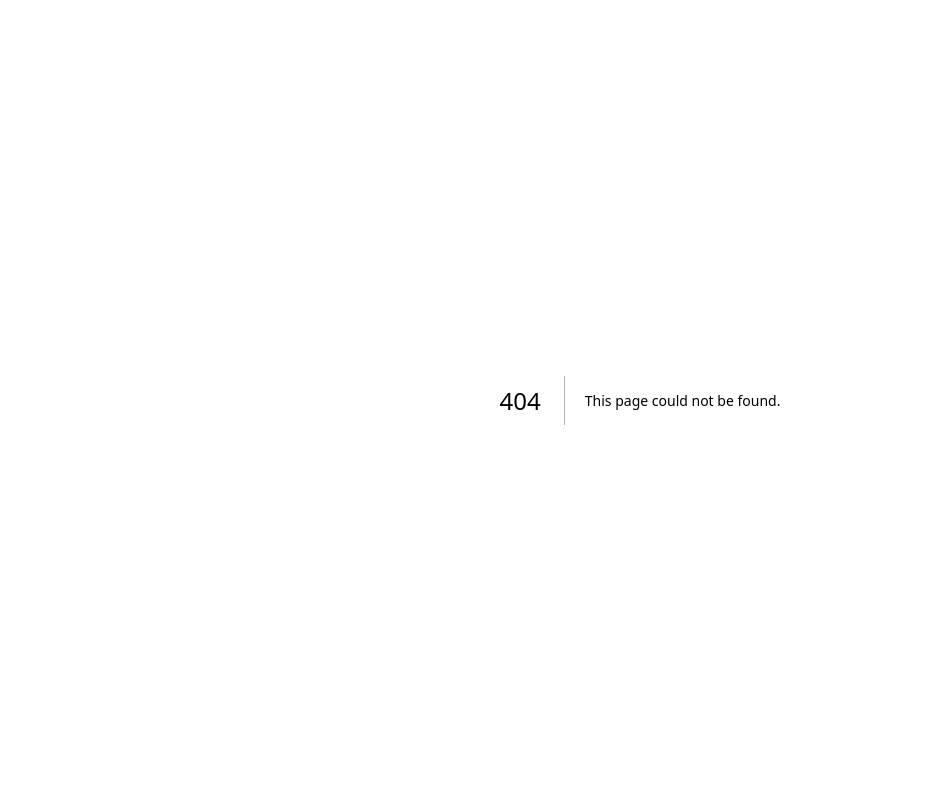
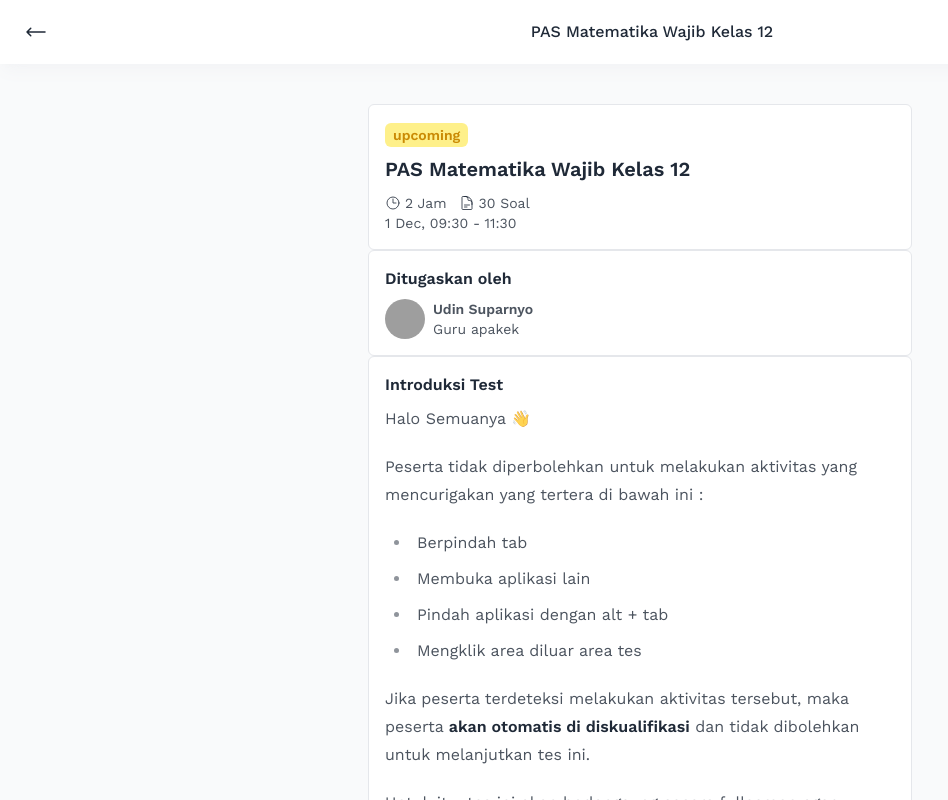
Before and after one commit to boedegoat/exam-app, a Next.js app: page /test-details/mtk-wajib in a window 1280 px wide. Before the commit this address had no page. Shown: the top 800 px of the page, without its empty margins (0-948 px from the left). Built offline with nearby package versions, Linux system fonts and the light colour scheme; grey boxes are pictures that could not be loaded.

Commit message:
create test details page

```diff
--- /dev/null
+++ b/components/home/TestItem.jsx
@@ -0,0 +1,43 @@
+import { ClockIcon, DocumentTextIcon } from '@heroicons/react/24/outline'
+import Link from 'next/link'
+import { twMerge } from 'tailwind-merge'
+
+const TestItem = ({ data }) => {
+    const statusStyle = {
+        upcoming: 'bg-yellow-200 text-yellow-600',
+        live: 'bg-red-200 text-red-600',
+        completed: 'bg-green-200 text-green-600',
+    }
+
+    return (
+        <Link
+            href={'/test-details/' + data.id}
+            className='block border bg-white rounded-md p-4'
+        >
+            <div className='prose'>
+                <span
+                    className={twMerge(
+                        'text-sm font-semibold px-2 py-1 rounded-md',
+                        statusStyle[data.status]
+                    )}
+                >
+                    {data.status}
+                </span>
+                <h3 className='!mt-1 !mb-2'>{data.title}</h3>
+                <div className='flex items-center space-x-3 text-sm'>
+                    <div className='flex items-center'>
+                        <ClockIcon className='w-4 mr-1' />
+                        {data.duration}
+                    </div>
+                    <div className='flex items-center'>
+                        <DocumentTextIcon className='w-4 mr-1' />
+                        {data.questionsLength} Soal
+                    </div>
+                </div>
+                <div className='text-sm'>{data.time}</div>
+            </div>
+        </Link>
+    )
+}
+
+export default TestItem
--- /dev/null
+++ b/dummy/tests.js
@@ -0,0 +1,18 @@
+export const tests = [
+    {
+        id: 'sejarah-indonesia',
+        title: 'PAS Sejarah Indonesia Kelas 12',
+        time: '1 Dec, 07:15 - 9:15',
+        duration: '2 Jam',
+        status: 'live',
+        questionsLength: 30,
+    },
+    {
+        id: 'mtk-wajib',
+        title: 'PAS Matematika Wajib Kelas 12',
+        time: '1 Dec, 09:30 - 11:30',
+        duration: '2 Jam',
+        status: 'upcoming',
+        questionsLength: 30,
+    },
+]
--- a/layout/home/HomeLayout.jsx
+++ b/layout/home/HomeLayout.jsx
@@ -6,13 +6,26 @@ import HomeNavbar from './HomeNavbar'
 import Link from 'next/link'
 import { useRouter } from 'next/router'
 import { twMerge } from 'tailwind-merge'
+import { makeSlug } from '@/utils'
 
-const HomeLayout = ({ children }) => {
+const tabs = [
+    {
+        name: 'Active Test',
+        icon: BookOpenIcon,
+    },
+    {
+        name: 'Completed Test',
+        icon: CheckCircleIcon,
+    },
+]
+
+const HomeLayout = ({ children, home = true, centerText, title }) => {
     const [activeTab, setActiveTab] = useState('')
     const router = useRouter()
 
     useEffect(() => {
         const path = router.pathname
+
         if (path !== '/') {
             setActiveTab(path.replace('/', ''))
         } else {
@@ -23,32 +36,31 @@ const HomeLayout = ({ children }) => {
     return (
         <main>
             <Head>
-                <title>Exam App</title>
+                <title>{title ? `${title} - Exam App` : 'Exam App'}</title>
             </Head>
-            <HomeNavbar />
+            <HomeNavbar home={home} centerText={centerText} />
             <div className='container-xl mt-10 mb-8'>
+                {home && (
                     <div className='tabs !flex-nowrap overflow-x-auto mb-8'>
+                        {tabs.map((tab, index) => {
+                            const tabSlug = makeSlug(tab.name)
+
+                            return (
                                 <Link
-                        href='/'
+                                    key={index}
+                                    href={index === 0 ? '/' : `/${tabSlug}`}
                                     className={twMerge(
                                         'tab w-full !flex-nowrap whitespace-nowrap tab-bordered',
-                            activeTab === 'active-test' && 'tab-active'
+                                        activeTab === tabSlug && 'tab-active'
                                     )}
                                 >
-                        <BookOpenIcon className='w-5 mr-2' />
-                        Active Test
+                                    <tab.icon className='w-5 mr-2' />
+                                    {tab.name}
                                 </Link>
-                    <Link
-                        href='/completed-test'
-                        className={twMerge(
-                            'tab w-full !flex-nowrap whitespace-nowrap tab-bordered',
-                            activeTab === 'completed-test' && 'tab-active'
+                            )
+                        })}
+                    </div>
                 )}
-                    >
-                        <CheckCircleIcon className='w-5 mr-2' />
-                        Completed Test
-                    </Link>
-                </div>
                 {children}
             </div>
         </main>
--- a/layout/home/HomeNavbar.jsx
+++ b/layout/home/HomeNavbar.jsx
@@ -1,25 +1,37 @@
-import { BellIcon } from '@heroicons/react/24/outline'
+import { ArrowLongLeftIcon, BellIcon } from '@heroicons/react/24/outline'
 import Link from 'next/link'
 
-const HomeNavbar = () => {
+const HomeNavbar = ({ home, centerText }) => {
     return (
-        <div className='shadow-lg shadow-gray-100 bg-white'>
+        <div className='sticky top-0 shadow-lg shadow-gray-100 bg-white'>
             <div className='container'>
-                <div className='navbar sticky top-0'>
-                    <div className='flex-1'>
+                <div className='navbar'>
+                    <div className=''>
+                        {home ? (
                             <Link href='/' className='text-lg font-semibold'>
                                 Exam App
                             </Link>
+                        ) : (
+                            <Link href='/' className='text-lg font-semibold'>
+                                <ArrowLongLeftIcon className='w-6' />
+                            </Link>
+                        )}
                     </div>
-                    <div className='flex-none'>
+                    {!home && centerText && (
+                        <div className='mx-auto max-w-[20ch] sm:max-w-none'>
+                            <p className='font-medium truncate'>{centerText}</p>
+                        </div>
+                    )}
+                    {home && (
+                        <div className='flex-none ml-auto'>
                             <div className='dropdown dropdown-end'>
                                 <label
                                     tabIndex={0}
                                     className='btn btn-ghost btn-circle'
                                 >
                                     <div className='indicator'>
-                                    <BellIcon className='w-6' />
-                                    <span className='badge badge-sm indicator-item'>
+                                        <BellIcon className='w-5 sm:w-6' />
+                                        <span className='badge badge-xs sm:badge-sm indicator-item'>
                                             8
                                         </span>
                                     </div>
@@ -48,7 +60,7 @@ const HomeNavbar = () => {
                                     tabIndex={0}
                                     className='btn btn-ghost btn-circle avatar'
                                 >
-                                <div className='w-8 rounded-full'>
+                                    <div className='w-6 sm:w-8 rounded-full'>
                                         <img src='https://placeimg.com/80/80/people' />
                                     </div>
                                 </label>
@@ -71,6 +83,7 @@ const HomeNavbar = () => {
                                 </ul>
                             </div>
                         </div>
+                    )}
                 </div>
             </div>
         </div>
--- a/pages/index.jsx
+++ b/pages/index.jsx
@@ -1,10 +1,15 @@
-import React from 'react'
 import HomeLayout from '@/layout/home/HomeLayout'
+import TestItem from '@/components/home/TestItem'
+import { tests } from '@/dummy/tests'
 
 const HomePage = () => {
     return (
         <HomeLayout>
-            <h1>home</h1>
+            <div className='space-y-5'>
+                {tests.map((data) => (
+                    <TestItem key={data.id} data={data} />
+                ))}
+            </div>
         </HomeLayout>
     )
 }
--- /dev/null
+++ b/pages/test-details/[testId].jsx
@@ -0,0 +1,82 @@
+import { useRouter } from 'next/router'
+
+import { tests } from '@/dummy/tests'
+import HomeLayout from '@/layout/home/HomeLayout'
+import TestItem from '@/components/home/TestItem'
+import Link from 'next/link'
+import { twMerge } from 'tailwind-merge'
+
+const TestDetailsPage = () => {
+    const router = useRouter()
+    const { testId } = router.query
+    const data = tests.find((test) => test.id === testId)
+
+    if (!data) return null
+
+    return (
+        <HomeLayout title={data.title} home={false} centerText={data.title}>
+            <TestItem data={data} />
+            <div className='p-4 border bg-white rounded-md'>
+                <div className='prose'>
+                    <h4>Ditugaskan oleh</h4>
+                    <div className='flex mt-2'>
+                        <img
+                            className='rounded-full w-10 !m-0 !mr-2'
+                            src='https://placeimg.com/80/80/people'
+                        />
+                        <div className='text-sm'>
+                            <h5 className='font-semibold'>Udin Suparnyo</h5>
+                            <div className=''>Guru apakek</div>
+                        </div>
+                    </div>
+                </div>
+            </div>
+            <div className='p-4 border bg-white rounded-md'>
+                <div className='prose'>
+                    <h4>Introduksi Test</h4>
+                    <p>Halo Semuanya 👋</p>
+                    <p>
+                        Peserta tidak diperbolehkan untuk melakukan aktivitas
+                        yang mencurigakan yang tertera di bawah ini :
+                    </p>
+                    <ul>
+                        <li>Berpindah tab</li>
+                        <li>Membuka aplikasi lain</li>
+                        <li>
+                            Pindah aplikasi dengan <kdb>alt</kdb> +{' '}
+                            <kdb>tab</kdb>
+                        </li>
+                        <li>Mengklik area diluar area tes</li>
+                    </ul>
+                    <p>
+                        Jika peserta terdeteksi melakukan aktivitas tersebut,
+                        maka peserta{' '}
+                        <strong>akan otomatis di diskualifikasi</strong> dan
+                        tidak dibolehkan untuk melanjutkan tes ini.
+                    </p>
+                    <p>
+                        Untuk itu, tes ini akan berlangsung secara fullscreen
+                        agar peserta dapat fokus mengerjakan tes ini.
+                    </p>
+                    <p>
+                        Itu saja peringatannya. Kerjakan dengan jujur dan Good
+                        Luck 😄
+                    </p>
+                </div>
+            </div>
+            <div className='mt-5'>
+                <Link
+                    href={'/test-live/' + data.id}
+                    className={twMerge(
+                        'btn btn-primary w-full',
+                        data.status !== 'live' && 'btn-disabled'
+                    )}
+                >
+                    Kerjakan Sekarang
+                </Link>
+            </div>
+        </HomeLayout>
+    )
+}
+
+export default TestDetailsPage
--- /dev/null
+++ b/utils/index.js
@@ -0,0 +1 @@
+export const makeSlug = (str) => str.toLowerCase().replace(' ', '-')
```
Lines whose indentation alone changed are shown as unchanged.
